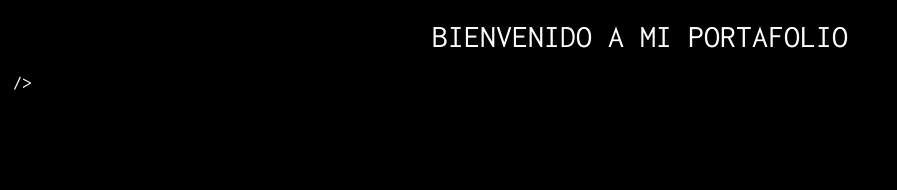
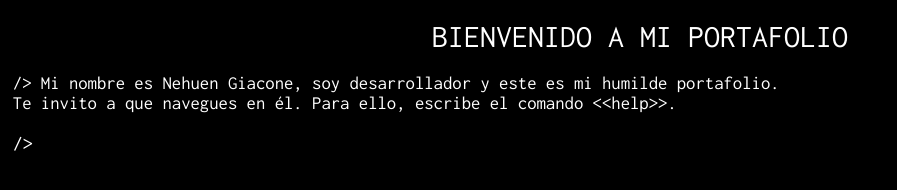
Before and after one commit to nehuengiacone/portafolio, a plain HTML site: page index.html in a window 1280 px wide. Shown: the whole page, without its empty margins (0-897 px from the left). Drawn offline with Linux system fonts and the light colour scheme; files that its build step writes are made by us from their sources.

Commit message:
Update index.html
Corrección de dirección de assets

```diff
--- a/index.html
+++ b/index.html
@@ -3,7 +3,7 @@
 <head>
 	<title>Index</title>
 	<meta charset="utf-8">
-	<link rel="stylesheet" type="text/css" href="css/styles.css">
+	<link rel="stylesheet" type="text/css" href="assets/css/styles.css">
 </head>
 <body>
 
@@ -17,6 +17,6 @@
 	</div>
 
 
-	<script type="text/javascript" src="js/console.js"></script>
+	<script type="text/javascript" src="assets/js/console.js"></script>
 </body>
 </html>
```
